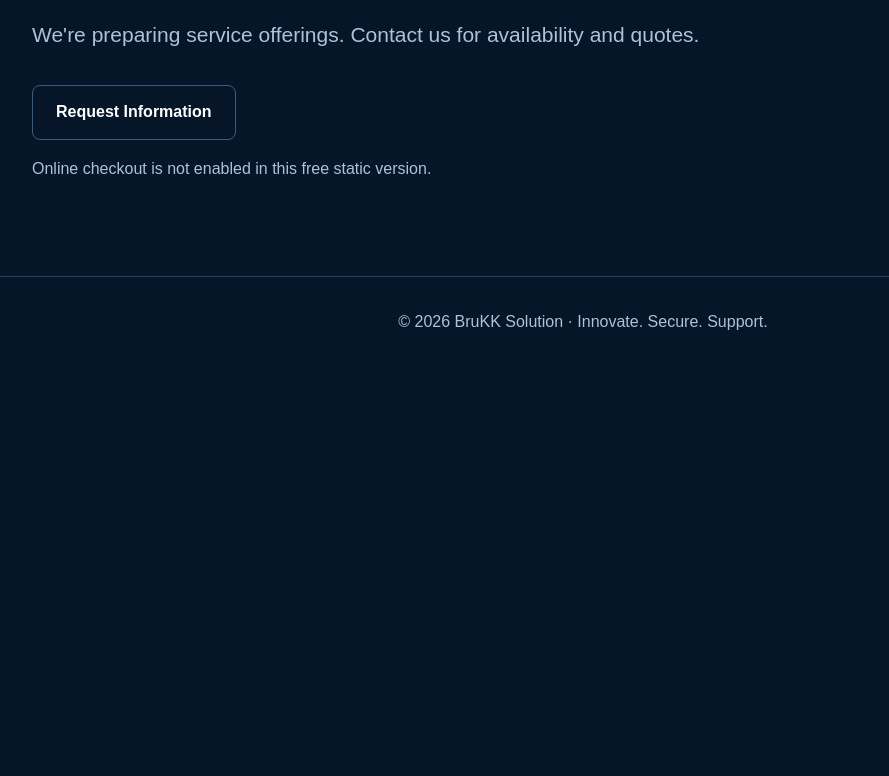
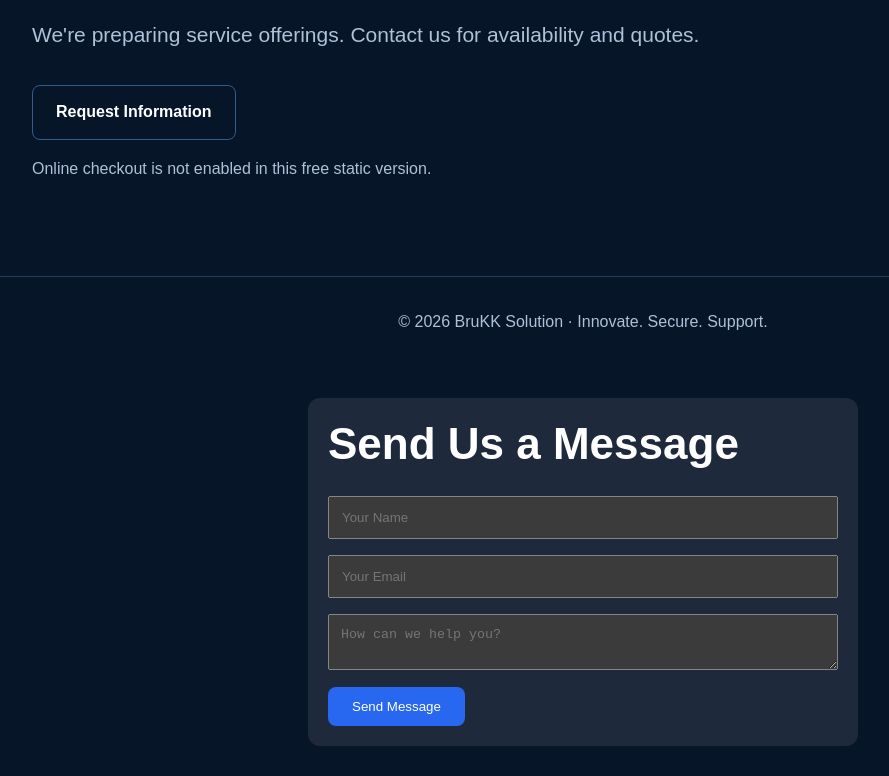
Before and after one commit to lennardbruno-byte/brukk-solution, a plain HTML site: page index.html in a window 1280 px wide. Shown: the part 2993-3769 px from the top of the page, without its empty margins (57-946 px from the left). Before the commit the page ends 3361 px from the top, so only its background shows below. Drawn offline with Linux system fonts and the light colour scheme.

Commit message:
Update index.html

```diff
--- a/index.html
+++ b/index.html
@@ -7,3 +7,12 @@
 <section id="projects"><p class="eyebrow">IT Projects</p><h2>Projects & capabilities</h2><p class="muted">Examples of technologies and lab work that can be featured here once verified and approved for publication.</p><div class="grid"><div class="card"><h3>Linux & RHEL</h3><p>Server administration, users, services, networking and storage.</p></div><div class="card"><h3>CI/CD Pipeline</h3><p>GitHub, Jenkins, Docker and deployment workflow practice.</p></div><div class="card"><h3>Cloud & Websites</h3><p>Cloud infrastructure and web deployment learning projects.</p></div></div><p class="note">Project outcomes and customer testimonials will be added only after they are verified.</p></section>
 <section id="contact"><p class="eyebrow">Contact Us</p><h2>Let’s Build Something Together</h2><p class="lead">Have an IT challenge or a project idea? Send us a message to discuss your needs.</p><a class="btn" href="https://mail.google.com/mail/?view=cm&fs=1&to=brukksolution@gmail.com&su=BruKK%20Solution%20Inquiry">Email BruKK Solution →</a><p class="muted">Email address shown above must be configured with a mailbox before launch. This version does not collect or store form submissions.</p></section>
 <section id="store"><p class="eyebrow">Store</p><h2>Service packages coming soon</h2><p class="lead">We're preparing service offerings. Contact us for availability and quotes.</p><a class="btn alt" href="#contact">Request Information</a><p class="muted">Online checkout is not enabled in this free static version.</p></section></main><footer>© <span id="year"></span> BruKK Solution · Innovate. Secure. Support.</footer><script>document.getElementById('year').textContent=new Date().getFullYear()</script></body></html>
+<div style="max-width:550px;margin:30px auto;padding:20px;background:#1e293b;border-radius:12px">
+<h2>Send Us a Message</h2>
+<form action="https://formsubmit.co/brukksolution@gmail.com" method="POST">
+<input type="text" name="name" placeholder="Your Name" required style="width:100%;padding:12px;margin:8px 0;box-sizing:border-box">
+<input type="email" name="email" placeholder="Your Email" required style="width:100%;padding:12px;margin:8px 0;box-sizing:border-box">
+<textarea name="message" placeholder="How can we help you?" required style="width:100%;padding:12px;margin:8px 0;box-sizing:border-box"></textarea>
+<button type="submit" style="padding:12px 24px;background:#2867f0;color:white;border:0;border-radius:8px;cursor:pointer">Send Message</button>
+</form>
+</div>
```
